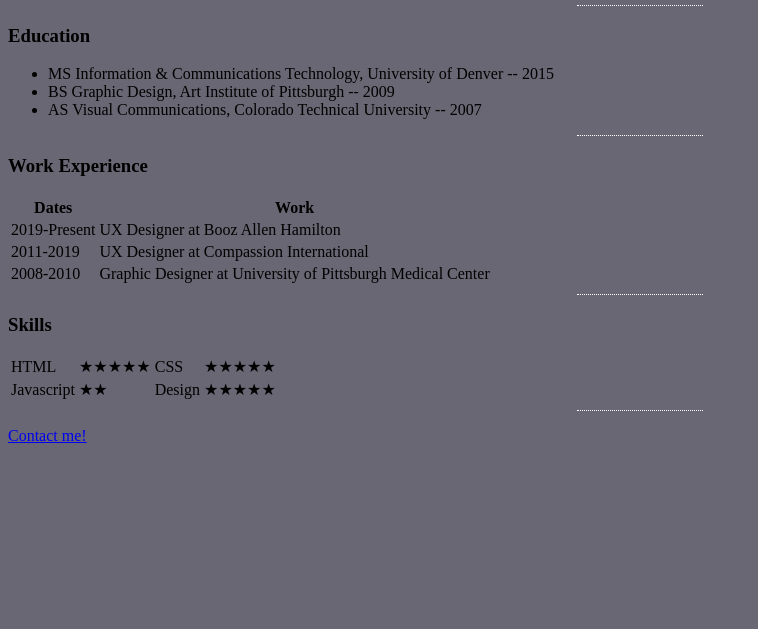
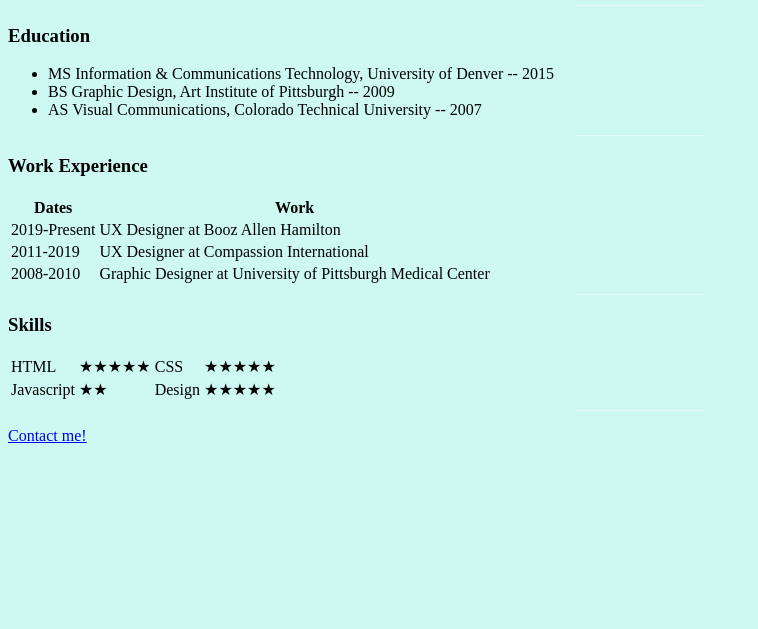
Before and after one commit to kristen-shaw/hello-world, a plain HTML site: page index.html in a window 1280 px wide. Shown: the part 171-800 px from the top of the page, without its empty margins (0-758 px from the left). Drawn offline with Linux system fonts and the light colour scheme.

Commit message:
changed background color to #CEF9F2

```diff
--- a/index.html
+++ b/index.html
@@ -8,7 +8,7 @@
   <style>
 
     body {
-      background-color: #696773;
+      background-color: #CEF9F2;
     }
 
     hr {
```
